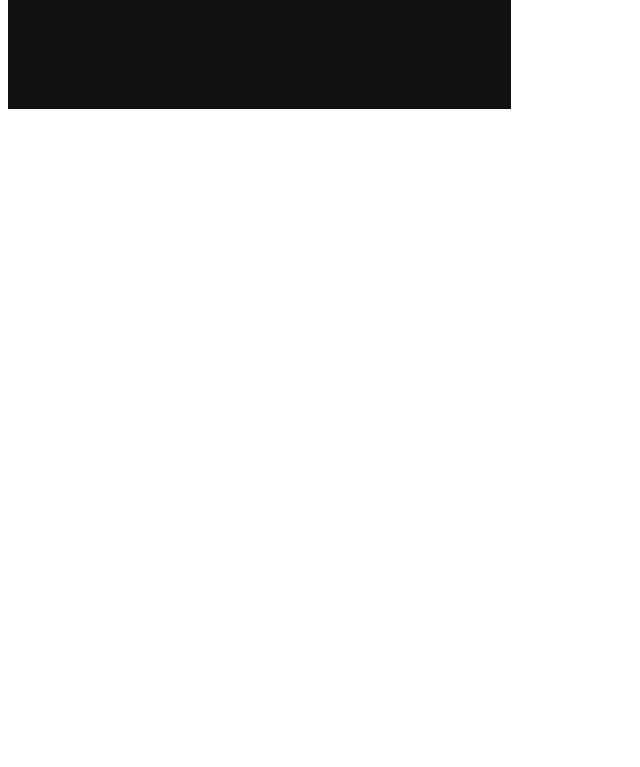
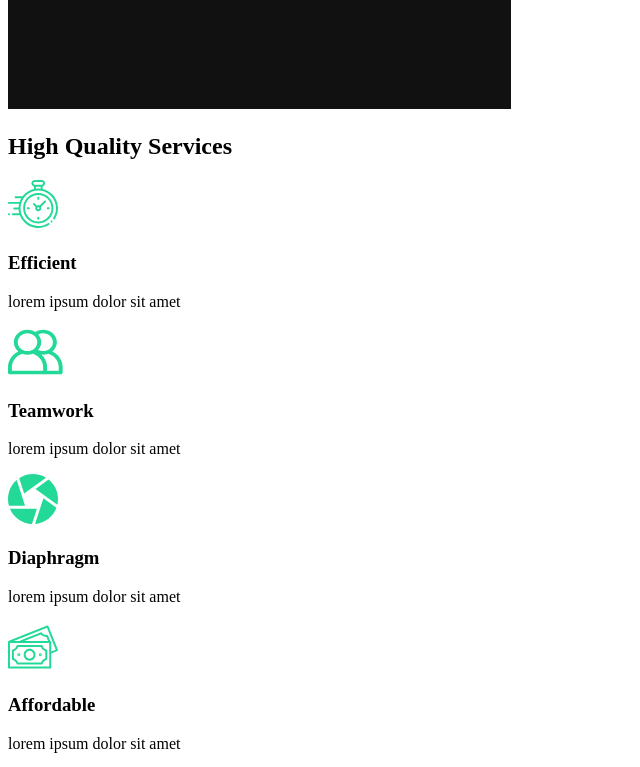
Before and after one commit to satriobhirawa/react-photographer-blog, a React (Create React App) app: page / in a window 1280 px wide. Shown: the part 900-1667 px from the top of the page, without its empty margins (0-640 px from the left). Before the commit the page ends 1021 px from the top, so only its background shows below. Built offline with nearby package versions, Linux system fonts and the light colour scheme.

Commit message:
add service section

```diff
--- /dev/null
+++ b/src/components/ServicesSection.js
@@ -0,0 +1,53 @@
+import React from "react";
+import clock from "../img/clock.svg";
+import diaphragm from "../img/diaphragm.svg";
+import money from "../img/money.svg";
+import teamwork from "../img/teamwork.svg";
+import home2 from "../img/home2.png";
+
+const ServicesSection = () => {
+  return (
+    <div className="services">
+      <div className="description">
+        <h2>
+          High <span>Quality</span> Services
+        </h2>
+        <div className="cards">
+          <div className="card">
+            <div className="icon">
+              <img src={clock} alt="" />
+              <h3>Efficient</h3>
+            </div>
+            <p>lorem ipsum dolor sit amet</p>
+          </div>
+          <div className="card">
+            <div className="icon">
+              <img src={teamwork} alt="" />
+              <h3>Teamwork</h3>
+            </div>
+            <p>lorem ipsum dolor sit amet</p>
+          </div>
+          <div className="card">
+            <div className="icon">
+              <img src={diaphragm} alt="" />
+              <h3>Diaphragm</h3>
+            </div>
+            <p>lorem ipsum dolor sit amet</p>
+          </div>
+          <div className="card">
+            <div className="icon">
+              <img src={money} alt="" />
+              <h3>Affordable</h3>
+            </div>
+            <p>lorem ipsum dolor sit amet</p>
+          </div>
+        </div>
+      </div>
+      <div className="image">
+        <img src={home2} alt="" />
+      </div>
+    </div>
+  );
+};
+
+export default ServicesSection;
--- a/src/pages/AboutUs.js
+++ b/src/pages/AboutUs.js
@@ -1,8 +1,14 @@
 import React from "react";
 import AboutSection from "../components/AboutSection";
+import ServicesSection from "../components/ServicesSection";
 
 const AboutUs = () => {
-  return <AboutSection />;
+  return (
+    <>
+      <AboutSection />
+      <ServicesSection />
+    </>
+  );
 };
 
 export default AboutUs;
```
